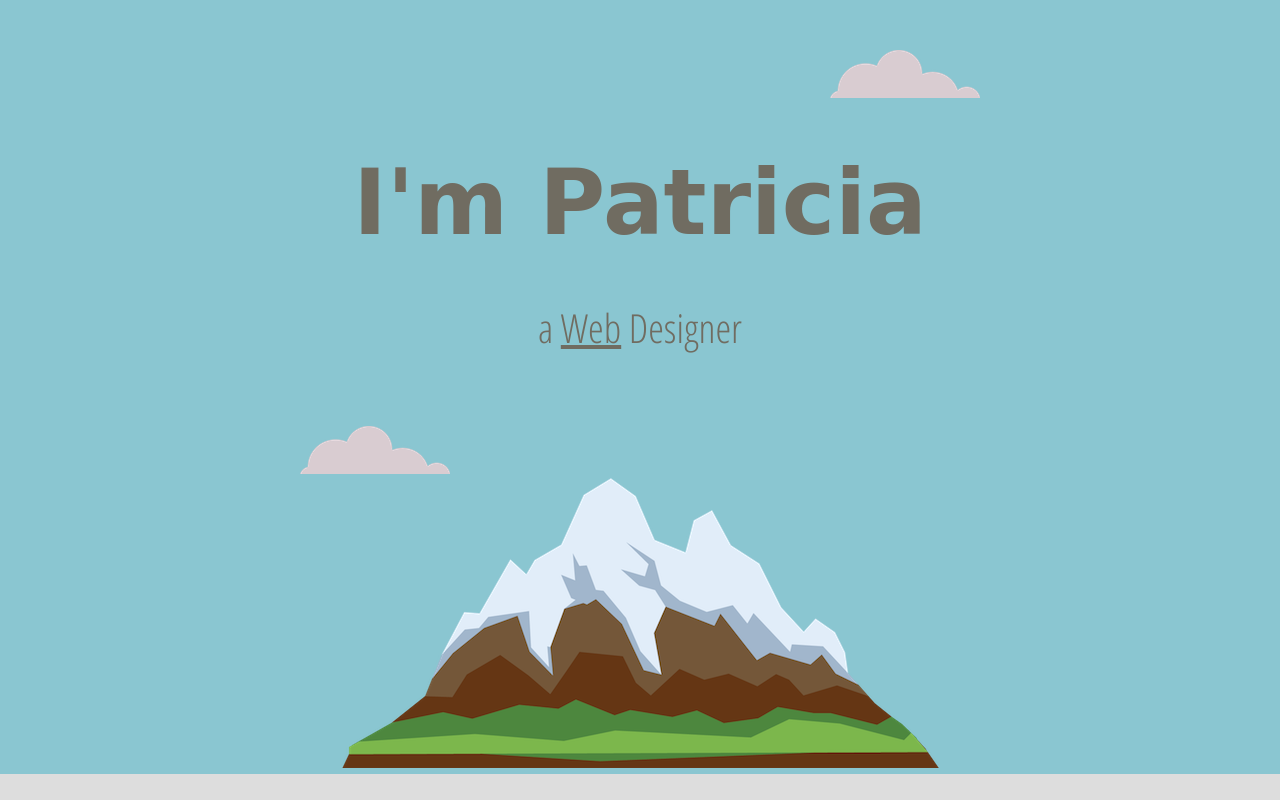
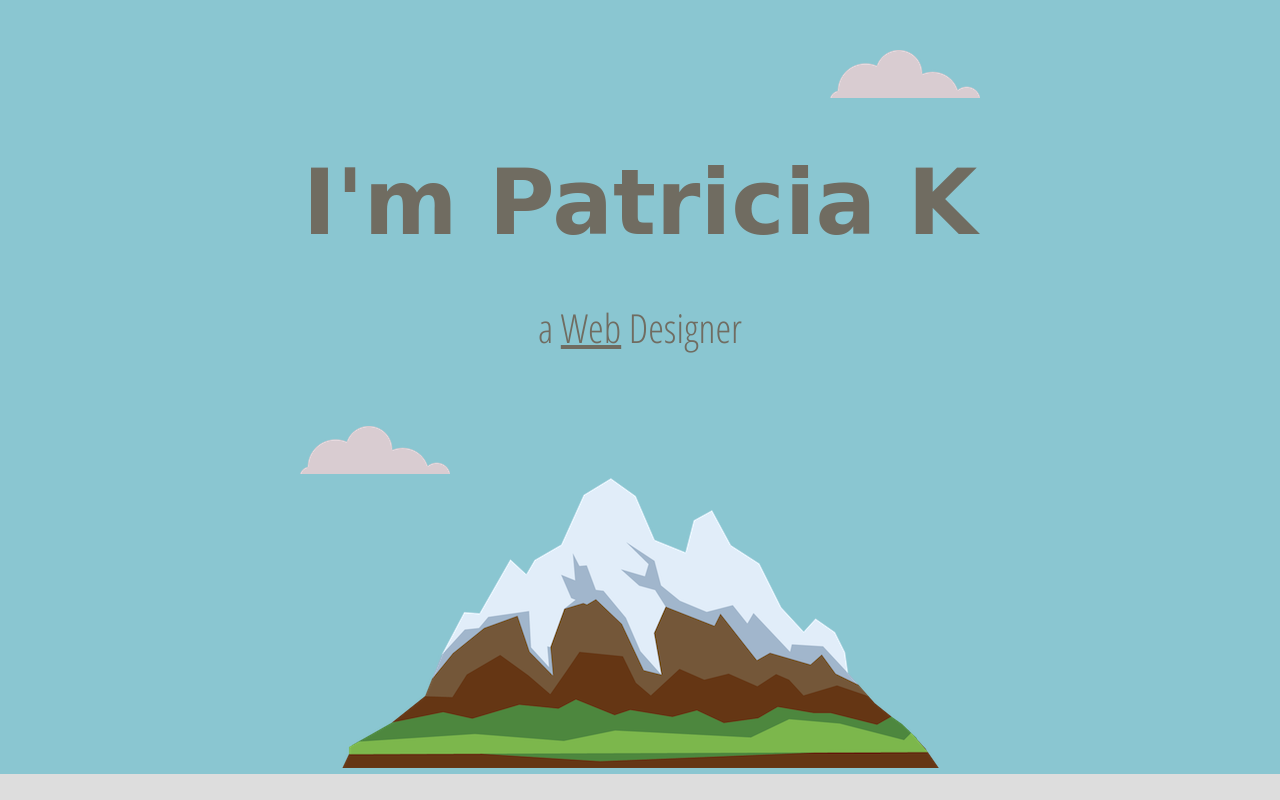
Before and after one commit to Patrys1020/My-Site, a plain HTML site: page index.html in a window 1280 px wide. Shown: the top 800 px of the page. Drawn offline with Linux system fonts and the light colour scheme; a web font is replaced by a local one.

Commit message:
Update index.html

```diff
--- a/index.html
+++ b/index.html
@@ -14,7 +14,7 @@
 
       <img class="TopCloud" src="Images/cloud.png" alt="CloudImage">
 
-      <h1 class="Heading1">I'm Patricia</h1>
+      <h1 class="Heading1">I'm Patricia K</h1>
 
       <h2 class="Heading2">a <span class="Web">Web</span> Designer</h2>
       <img class="BottomCloud" src="Images/cloud.png" alt="CloudImage">
```
